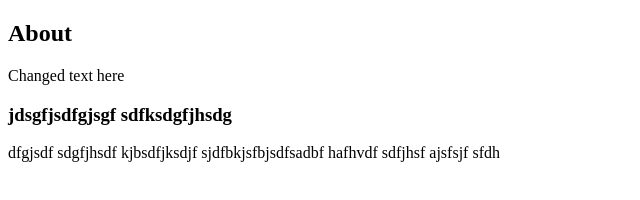
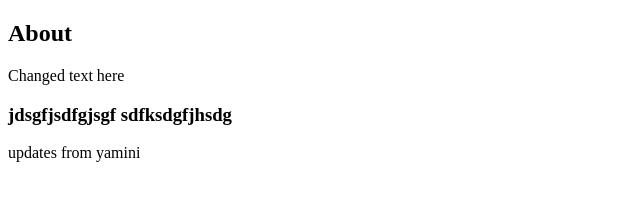
Before and after one commit to Kalyani-wal/hello-world, a plain HTML site: page about.html in a window 1280 px wide. Shown: the whole page, without its empty margins (0-640 px from the left). Drawn offline with Linux system fonts and the light colour scheme.

Commit message:
minor update

```diff
--- a/about.html
+++ b/about.html
@@ -10,6 +10,6 @@
     <h2>About</h2>
     <p>Changed text here</p>
     <h3>jdsgfjsdfgjsgf sdfksdgfjhsdg</h3>
-    <p>dfgjsdf sdgfjhsdf kjbsdfjksdjf sjdfbkjsfbjsdfsadbf hafhvdf sdfjhsf ajsfsjf sfdh</p>
+    <p>updates from yamini</p>
 </body>
 </html>
```
